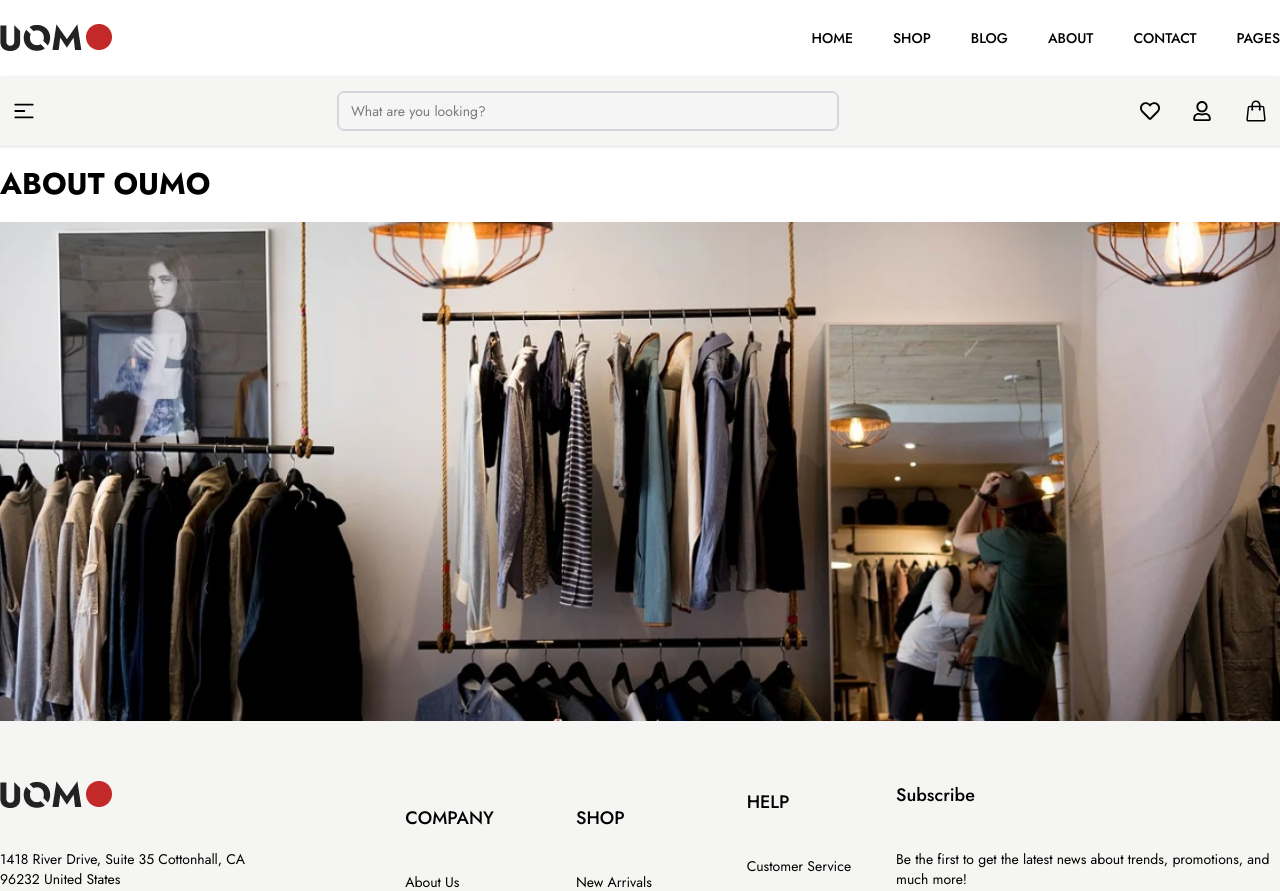
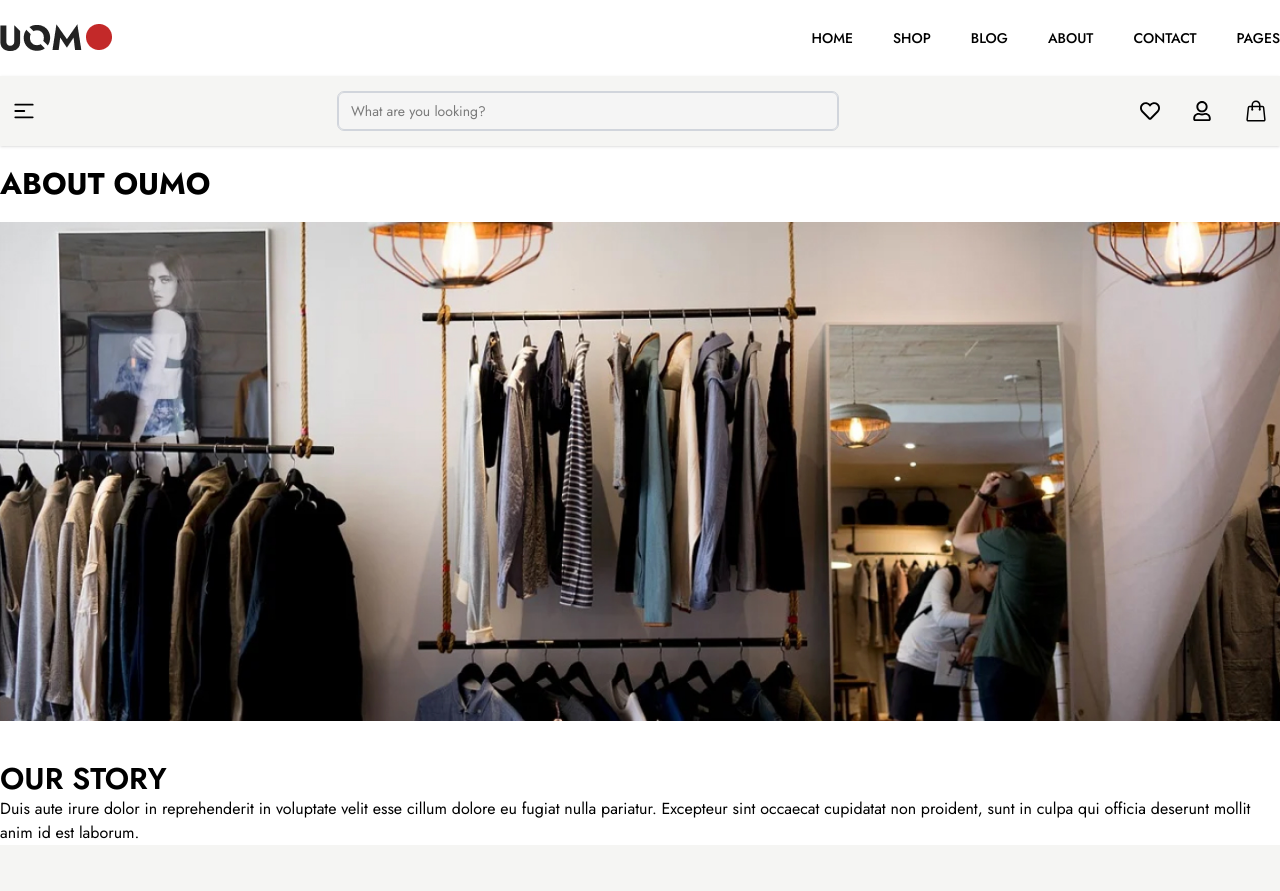
Before and after one commit to twahidulislamdev/uomo, a React (Vite) app: page /about in a window 1280 px wide. Shown: the top 891 px of the page. Built offline with nearby package versions, Linux system fonts and the light colour scheme.

Commit message:
Add some text

```diff
--- a/src/components/pages/About.jsx
+++ b/src/components/pages/About.jsx
@@ -7,8 +7,17 @@ const About = () => {
     <>
       <div className="">
         <Container>
-          <h6 className="text-3xl font-bold uppercase pt-5">About oumo</h6>
+          <h5 className="text-3xl font-bold uppercase pt-5">About oumo</h5>
           <img className="w-full h-full mt-5 " src={AboutOne} alt="" />
+          <h6 className="mt-10 text-3xl font-semibold">OUR STORY</h6>
+          <p className="text-md">
+            <span >
+              Duis aute irure dolor in reprehenderit in voluptate velit esse
+              cillum dolore eu fugiat nulla pariatur. Excepteur sint occaecat
+              cupidatat non proident, sunt in culpa qui officia deserunt mollit
+              anim id est laborum.
+            </span>
+          </p>
         </Container>
       </div>
     </>
```
